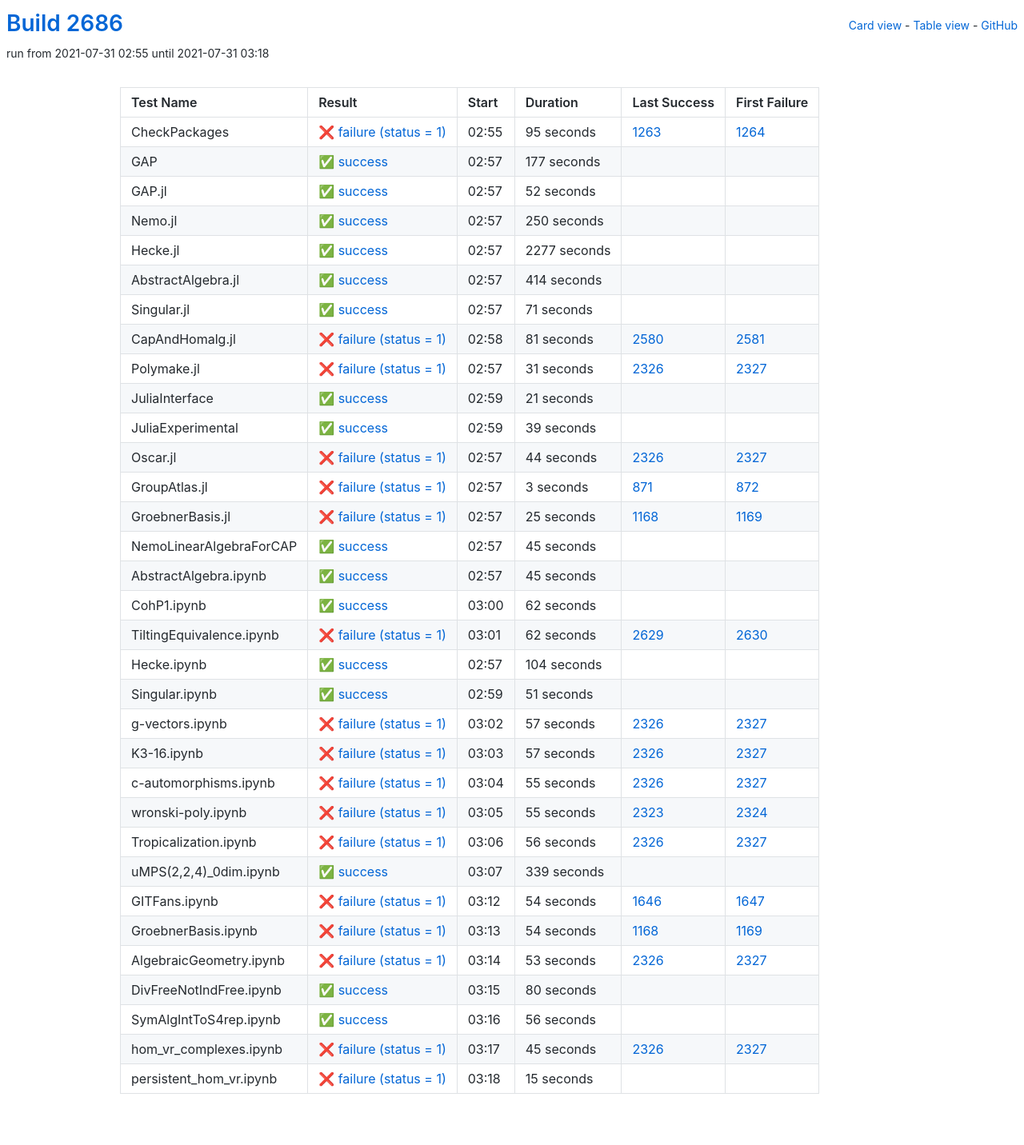
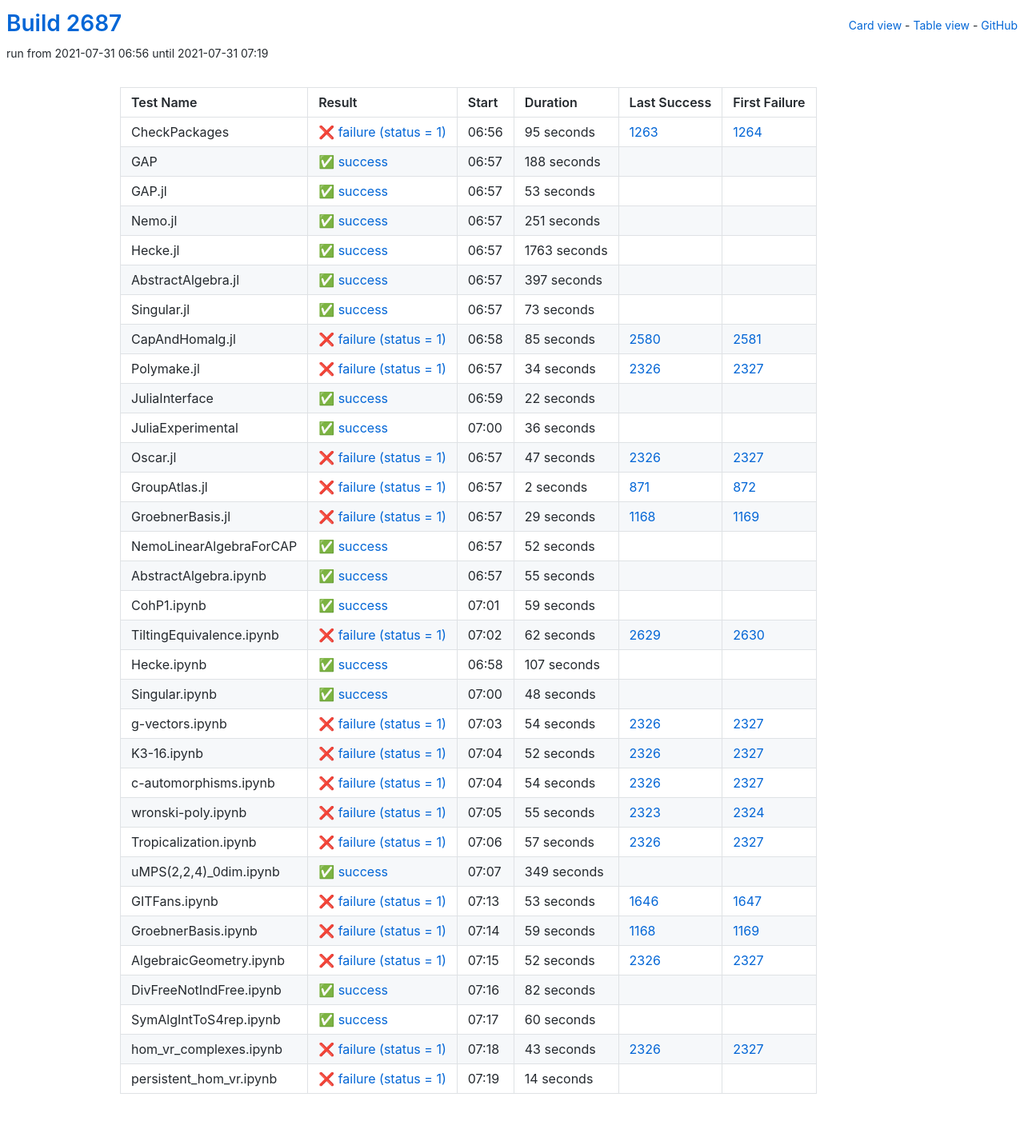
Before and after one commit to oscar-system/oscar-ci-status-stable, a Jekyll site: the page built from table.html, in a window 1280 px wide. Shown: the whole page at 80% size. Built offline with Jekyll 4.4.1, drawn with Linux system fonts in a browser that asks for light colours.

Commit message:
Build #2687

```diff
--- a/_data/ci.yml
+++ b/_data/ci.yml
@@ -1,6 +1,6 @@
 ---
-build: 2686
-build_url: https://oscarci.mathematik.uni-kl.de/job/oscar-stable/2686/
+build: 2687
+build_url: https://oscarci.mathematik.uni-kl.de/job/oscar-stable/2687/
 job: oscar-stable
 organization: oscar-system
 repo: oscar-ci-status-stable
@@ -8,8 +8,8 @@ repourl: https://github.com/oscar-system/oscar-ci-status-stable
 tests:
 - name: CheckPackages
   id: checkpackages
-  log: https://oscarci.mathematik.uni-kl.de/job/oscar-stable/2686/artifact/logs/build-2686/CheckPackages.log
-  start: 2021-07-31 02:55
+  log: https://oscarci.mathematik.uni-kl.de/job/oscar-stable/2687/artifact/logs/build-2687/CheckPackages.log
+  start: 2021-07-31 06:56
   success: false
   exitcode: 1
   status: failure
@@ -20,20 +20,164 @@ tests:
   first_failure_url: https://oscarci.mathematik.uni-kl.de/job/oscar-stable/1264/
 - name: GAP
   id: gap
-  log: https://oscarci.mathematik.uni-kl.de/job/oscar-stable/2686/artifact/logs/build-2686/GAP.log
-  start: 2021-07-31 02:57
+  log: https://oscarci.mathematik.uni-kl.de/job/oscar-stable/2687/artifact/logs/build-2687/GAP.log
+  start: 2021-07-31 06:57
   success: true
   exitcode: 0
   status: success
-  duration: 177
+  duration: 188
   last_success: false
   last_success_url:
   first_failure: false
   first_failure_url:
 - name: GAP.jl
   id: gap-jl
-  log: https://oscarci.mathematik.uni-kl.de/job/oscar-stable/2686/artifact/logs/build-2686/GAP.jl.log
-  start: 2021-07-31 02:57
+  log: https://oscarci.mathematik.uni-kl.de/job/oscar-stable/2687/artifact/logs/build-2687/GAP.jl.log
+  start: 2021-07-31 06:57
+  success: true
+  exitcode: 0
+  status: success
+  duration: 53
+  last_success: false
+  last_success_url:
+  first_failure: false
+  first_failure_url:
+- name: Nemo.jl
+  id: nemo-jl
+  log: https://oscarci.mathematik.uni-kl.de/job/oscar-stable/2687/artifact/logs/build-2687/Nemo.jl.log
+  start: 2021-07-31 06:57
+  success: true
+  exitcode: 0
+  status: success
+  duration: 251
+  last_success: false
+  last_success_url:
+  first_failure: false
+  first_failure_url:
+- name: Hecke.jl
+  id: hecke-jl
+  log: https://oscarci.mathematik.uni-kl.de/job/oscar-stable/2687/artifact/logs/build-2687/Hecke.jl.log
+  start: 2021-07-31 06:57
+  success: true
+  exitcode: 0
+  status: success
+  duration: 1763
+  last_success: false
+  last_success_url:
+  first_failure: false
+  first_failure_url:
+- name: AbstractAlgebra.jl
+  id: abstractalgebra-jl
+  log: https://oscarci.mathematik.uni-kl.de/job/oscar-stable/2687/artifact/logs/build-2687/AbstractAlgebra.jl.log
+  start: 2021-07-31 06:57
+  success: true
+  exitcode: 0
+  status: success
+  duration: 397
+  last_success: false
+  last_success_url:
+  first_failure: false
+  first_failure_url:
+- name: Singular.jl
+  id: singular-jl
+  log: https://oscarci.mathematik.uni-kl.de/job/oscar-stable/2687/artifact/logs/build-2687/Singular.jl.log
+  start: 2021-07-31 06:57
+  success: true
+  exitcode: 0
+  status: success
+  duration: 73
+  last_success: false
+  last_success_url:
+  first_failure: false
+  first_failure_url:
+- name: CapAndHomalg.jl
+  id: capandhomalg-jl
+  log: https://oscarci.mathematik.uni-kl.de/job/oscar-stable/2687/artifact/logs/build-2687/CapAndHomalg.jl.log
+  start: 2021-07-31 06:58
+  success: false
+  exitcode: 1
+  status: failure
+  duration: 85
+  last_success: 2580
+  last_success_url: https://oscarci.mathematik.uni-kl.de/job/oscar-stable/2580/
+  first_failure: 2581
+  first_failure_url: https://oscarci.mathematik.uni-kl.de/job/oscar-stable/2581/
+- name: Polymake.jl
+  id: polymake-jl
+  log: https://oscarci.mathematik.uni-kl.de/job/oscar-stable/2687/artifact/logs/build-2687/Polymake.jl.log
+  start: 2021-07-31 06:57
+  success: false
+  exitcode: 1
+  status: failure
+  duration: 34
+  last_success: 2326
+  last_success_url: https://oscarci.mathematik.uni-kl.de/job/oscar-stable/2326/
+  first_failure: 2327
+  first_failure_url: https://oscarci.mathematik.uni-kl.de/job/oscar-stable/2327/
+- name: JuliaInterface
+  id: juliainterface
+  log: https://oscarci.mathematik.uni-kl.de/job/oscar-stable/2687/artifact/logs/build-2687/JuliaInterface.log
+  start: 2021-07-31 06:59
+  success: true
+  exitcode: 0
+  status: success
+  duration: 22
+  last_success: false
+  last_success_url:
+  first_failure: false
+  first_failure_url:
+- name: JuliaExperimental
+  id: juliaexperimental
+  log: https://oscarci.mathematik.uni-kl.de/job/oscar-stable/2687/artifact/logs/build-2687/JuliaExperimental.log
+  start: 2021-07-31 07:00
+  success: true
+  exitcode: 0
+  status: success
+  duration: 36
+  last_success: false
+  last_success_url:
+  first_failure: false
+  first_failure_url:
+- name: Oscar.jl
+  id: oscar-jl
+  log: https://oscarci.mathematik.uni-kl.de/job/oscar-stable/2687/artifact/logs/build-2687/Oscar.jl.log
+  start: 2021-07-31 06:57
+  success: false
+  exitcode: 1
+  status: failure
+  duration: 47
+  last_success: 2326
+  last_success_url: https://oscarci.mathematik.uni-kl.de/job/oscar-stable/2326/
+  first_failure: 2327
+  first_failure_url: https://oscarci.mathematik.uni-kl.de/job/oscar-stable/2327/
+- name: GroupAtlas.jl
+  id: groupatlas-jl
+  log: https://oscarci.mathematik.uni-kl.de/job/oscar-stable/2687/artifact/logs/build-2687/GroupAtlas.jl.log
+  start: 2021-07-31 06:57
+  success: false
+  exitcode: 1
+  status: failure
+  duration: 2
+  last_success: 871
+  last_success_url: https://oscarci.mathematik.uni-kl.de/job/oscar-stable/871/
+  first_failure: 872
+  first_failure_url: https://oscarci.mathematik.uni-kl.de/job/oscar-stable/872/
+- name: GroebnerBasis.jl
+  id: groebnerbasis-jl
+  log: https://oscarci.mathematik.uni-kl.de/job/oscar-stable/2687/artifact/logs/build-2687/GroebnerBasis.jl.log
+  start: 2021-07-31 06:57
+  success: false
+  exitcode: 1
+  status: failure
+  duration: 29
+  last_success: 1168
+  last_success_url: https://oscarci.mathematik.uni-kl.de/job/oscar-stable/1168/
+  first_failure: 1169
+  first_failure_url: https://oscarci.mathematik.uni-kl.de/job/oscar-stable/1169/
+- name: NemoLinearAlgebraForCAP
+  id: nemolinearalgebraforcap
+  log: https://oscarci.mathematik.uni-kl.de/job/oscar-stable/2687/artifact/logs/build-2687/NemoLinearAlgebraForCAP.log
+  start: 2021-07-31 06:57
   success: true
   exitcode: 0
   status: success
@@ -42,178 +186,34 @@ tests:
   last_success_url:
   first_failure: false
   first_failure_url:
-- name: Nemo.jl
-  id: nemo-jl
-  log: https://oscarci.mathematik.uni-kl.de/job/oscar-stable/2686/artifact/logs/build-2686/Nemo.jl.log
-  start: 2021-07-31 02:57
+- name: AbstractAlgebra.ipynb
+  id: abstractalgebra-ipynb
+  log: https://oscarci.mathematik.uni-kl.de/job/oscar-stable/2687/artifact/logs/build-2687/AbstractAlgebra.ipynb.log
+  start: 2021-07-31 06:57
   success: true
   exitcode: 0
   status: success
-  duration: 250
-  last_success: false
-  last_success_url:
-  first_failure: false
-  first_failure_url:
-- name: Hecke.jl
-  id: hecke-jl
-  log: https://oscarci.mathematik.uni-kl.de/job/oscar-stable/2686/artifact/logs/build-2686/Hecke.jl.log
-  start: 2021-07-31 02:57
-  success: true
-  exitcode: 0
-  status: success
-  duration: 2277
-  last_success: false
-  last_success_url:
-  first_failure: false
-  first_failure_url:
-- name: AbstractAlgebra.jl
-  id: abstractalgebra-jl
-  log: https://oscarci.mathematik.uni-kl.de/job/oscar-stable/2686/artifact/logs/build-2686/AbstractAlgebra.jl.log
-  start: 2021-07-31 02:57
-  success: true
-  exitcode: 0
-  status: success
-  duration: 414
-  last_success: false
-  last_success_url:
-  first_failure: false
-  first_failure_url:
-- name: Singular.jl
-  id: singular-jl
-  log: https://oscarci.mathematik.uni-kl.de/job/oscar-stable/2686/artifact/logs/build-2686/Singular.jl.log
-  start: 2021-07-31 02:57
-  success: true
-  exitcode: 0
-  status: success
-  duration: 71
-  last_success: false
-  last_success_url:
-  first_failure: false
-  first_failure_url:
-- name: CapAndHomalg.jl
-  id: capandhomalg-jl
-  log: https://oscarci.mathematik.uni-kl.de/job/oscar-stable/2686/artifact/logs/build-2686/CapAndHomalg.jl.log
-  start: 2021-07-31 02:58
-  success: false
-  exitcode: 1
-  status: failure
-  duration: 81
-  last_success: 2580
-  last_success_url: https://oscarci.mathematik.uni-kl.de/job/oscar-stable/2580/
-  first_failure: 2581
-  first_failure_url: https://oscarci.mathematik.uni-kl.de/job/oscar-stable/2581/
-- name: Polymake.jl
-  id: polymake-jl
-  log: https://oscarci.mathematik.uni-kl.de/job/oscar-stable/2686/artifact/logs/build-2686/Polymake.jl.log
-  start: 2021-07-31 02:57
-  success: false
-  exitcode: 1
-  status: failure
-  duration: 31
-  last_success: 2326
-  last_success_url: https://oscarci.mathematik.uni-kl.de/job/oscar-stable/2326/
-  first_failure: 2327
-  first_failure_url: https://oscarci.mathematik.uni-kl.de/job/oscar-stable/2327/
-- name: JuliaInterface
-  id: juliainterface
-  log: https://oscarci.mathematik.uni-kl.de/job/oscar-stable/2686/artifact/logs/build-2686/JuliaInterface.log
-  start: 2021-07-31 02:59
-  success: true
-  exitcode: 0
-  status: success
-  duration: 21
-  last_success: false
-  last_success_url:
-  first_failure: false
-  first_failure_url:
-- name: JuliaExperimental
-  id: juliaexperimental
-  log: https://oscarci.mathematik.uni-kl.de/job/oscar-stable/2686/artifact/logs/build-2686/JuliaExperimental.log
-  start: 2021-07-31 02:59
-  success: true
-  exitcode: 0
-  status: success
-  duration: 39
-  last_success: false
-  last_success_url:
-  first_failure: false
-  first_failure_url:
-- name: Oscar.jl
-  id: oscar-jl
-  log: https://oscarci.mathematik.uni-kl.de/job/oscar-stable/2686/artifact/logs/build-2686/Oscar.jl.log
-  start: 2021-07-31 02:57
-  success: false
-  exitcode: 1
-  status: failure
-  duration: 44
-  last_success: 2326
-  last_success_url: https://oscarci.mathematik.uni-kl.de/job/oscar-stable/2326/
-  first_failure: 2327
-  first_failure_url: https://oscarci.mathematik.uni-kl.de/job/oscar-stable/2327/
-- name: GroupAtlas.jl
-  id: groupatlas-jl
-  log: https://oscarci.mathematik.uni-kl.de/job/oscar-stable/2686/artifact/logs/build-2686/GroupAtlas.jl.log
-  start: 2021-07-31 02:57
-  success: false
-  exitcode: 1
-  status: failure
-  duration: 3
-  last_success: 871
-  last_success_url: https://oscarci.mathematik.uni-kl.de/job/oscar-stable/871/
-  first_failure: 872
-  first_failure_url: https://oscarci.mathematik.uni-kl.de/job/oscar-stable/872/
-- name: GroebnerBasis.jl
-  id: groebnerbasis-jl
-  log: https://oscarci.mathematik.uni-kl.de/job/oscar-stable/2686/artifact/logs/build-2686/GroebnerBasis.jl.log
-  start: 2021-07-31 02:57
-  success: false
-  exitcode: 1
-  status: failure
-  duration: 25
-  last_success: 1168
-  last_success_url: https://oscarci.mathematik.uni-kl.de/job/oscar-stable/1168/
-  first_failure: 1169
-  first_failure_url: https://oscarci.mathematik.uni-kl.de/job/oscar-stable/1169/
-- name: NemoLinearAlgebraForCAP
-  id: nemolinearalgebraforcap
-  log: https://oscarci.mathematik.uni-kl.de/job/oscar-stable/2686/artifact/logs/build-2686/NemoLinearAlgebraForCAP.log
-  start: 2021-07-31 02:57
-  success: true
-  exitcode: 0
-  status: success
-  duration: 45
-  last_success: false
-  last_success_url:
-  first_failure: false
-  first_failure_url:
-- name: AbstractAlgebra.ipynb
-  id: abstractalgebra-ipynb
-  log: https://oscarci.mathematik.uni-kl.de/job/oscar-stable/2686/artifact/logs/build-2686/AbstractAlgebra.ipynb.log
-  start: 2021-07-31 02:57
-  success: true
-  exitcode: 0
-  status: success
-  duration: 45
+  duration: 55
   last_success: false
   last_success_url:
   first_failure: false
   first_failure_url:
 - name: CohP1.ipynb
   id: cohp1-ipynb
-  log: https://oscarci.mathematik.uni-kl.de/job/oscar-stable/2686/artifact/logs/build-2686/CohP1.ipynb.log
-  start: 2021-07-31 03:00
+  log: https://oscarci.mathematik.uni-kl.de/job/oscar-stable/2687/artifact/logs/build-2687/CohP1.ipynb.log
+  start: 2021-07-31 07:01
   success: true
   exitcode: 0
   status: success
-  duration: 62
+  duration: 59
   last_success: false
   last_success_url:
   first_failure: false
   first_failure_url:
 - name: TiltingEquivalence.ipynb
   id: tiltingequivalence-ipynb
-  log: https://oscarci.mathematik.uni-kl.de/job/oscar-stable/2686/artifact/logs/build-2686/TiltingEquivalence.ipynb.log
-  start: 2021-07-31 03:01
+  log: https://oscarci.mathematik.uni-kl.de/job/oscar-stable/2687/artifact/logs/build-2687/TiltingEquivalence.ipynb.log
+  start: 2021-07-31 07:02
   success: false
   exitcode: 1
   status: failure
@@ -224,68 +224,68 @@ tests:
   first_failure_url: https://oscarci.mathematik.uni-kl.de/job/oscar-stable/2630/
 - name: Hecke.ipynb
   id: hecke-ipynb
-  log: https://oscarci.mathematik.uni-kl.de/job/oscar-stable/2686/artifact/logs/build-2686/Hecke.ipynb.log
-  start: 2021-07-31 02:57
+  log: https://oscarci.mathematik.uni-kl.de/job/oscar-stable/2687/artifact/logs/build-2687/Hecke.ipynb.log
+  start: 2021-07-31 06:58
   success: true
   exitcode: 0
   status: success
-  duration: 104
+  duration: 107
   last_success: false
   last_success_url:
   first_failure: false
   first_failure_url:
 - name: Singular.ipynb
   id: singular-ipynb
-  log: https://oscarci.mathematik.uni-kl.de/job/oscar-stable/2686/artifact/logs/build-2686/Singular.ipynb.log
-  start: 2021-07-31 02:59
+  log: https://oscarci.mathematik.uni-kl.de/job/oscar-stable/2687/artifact/logs/build-2687/Singular.ipynb.log
+  start: 2021-07-31 07:00
   success: true
   exitcode: 0
   status: success
-  duration: 51
+  duration: 48
   last_success: false
   last_success_url:
   first_failure: false
   first_failure_url:
 - name: g-vectors.ipynb
   id: g-vectors-ipynb
-  log: https://oscarci.mathematik.uni-kl.de/job/oscar-stable/2686/artifact/logs/build-2686/g-vectors.ipynb.log
-  start: 2021-07-31 03:02
+  log: https://oscarci.mathematik.uni-kl.de/job/oscar-stable/2687/artifact/logs/build-2687/g-vectors.ipynb.log
+  start: 2021-07-31 07:03
   success: false
   exitcode: 1
   status: failure
-  duration: 57
+  duration: 54
   last_success: 2326
   last_success_url: https://oscarci.mathematik.uni-kl.de/job/oscar-stable/2326/
   first_failure: 2327
   first_failure_url: https://oscarci.mathematik.uni-kl.de/job/oscar-stable/2327/
 - name: K3-16.ipynb
   id: k3-16-ipynb
-  log: https://oscarci.mathematik.uni-kl.de/job/oscar-stable/2686/artifact/logs/build-2686/K3-16.ipynb.log
-  start: 2021-07-31 03:03
+  log: https://oscarci.mathematik.uni-kl.de/job/oscar-stable/2687/artifact/logs/build-2687/K3-16.ipynb.log
+  start: 2021-07-31 07:04
   success: false
   exitcode: 1
   status: failure
-  duration: 57
+  duration: 52
   last_success: 2326
   last_success_url: https://oscarci.mathematik.uni-kl.de/job/oscar-stable/2326/
   first_failure: 2327
   first_failure_url: https://oscarci.mathematik.uni-kl.de/job/oscar-stable/2327/
 - name: c-automorphisms.ipynb
   id: c-automorphisms-ipynb
-  log: https://oscarci.mathematik.uni-kl.de/job/oscar-stable/2686/artifact/logs/build-2686/c-automorphisms.ipynb.log
-  start: 2021-07-31 03:04
+  log: https://oscarci.mathematik.uni-kl.de/job/oscar-stable/2687/artifact/logs/build-2687/c-automorphisms.ipynb.log
+  start: 2021-07-31 07:04
   success: false
   exitcode: 1
   status: failure
-  duration: 55
+  duration: 54
   last_success: 2326
   last_success_url: https://oscarci.mathematik.uni-kl.de/job/oscar-stable/2326/
   first_failure: 2327
   first_failure_url: https://oscarci.mathematik.uni-kl.de/job/oscar-stable/2327/
 - name: wronski-poly.ipynb
   id: wronski-poly-ipynb
-  log: https://oscarci.mathematik.uni-kl.de/job/oscar-stable/2686/artifact/logs/build-2686/wronski-poly.ipynb.log
-  start: 2021-07-31 03:05
+  log: https://oscarci.mathematik.uni-kl.de/job/oscar-stable/2687/artifact/logs/build-2687/wronski-poly.ipynb.log
+  start: 2021-07-31 07:05
   success: false
   exitcode: 1
   status: failure
@@ -296,108 +296,108 @@ tests:
   first_failure_url: https://oscarci.mathematik.uni-kl.de/job/oscar-stable/2324/
 - name: Tropicalization.ipynb
   id: tropicalization-ipynb
-  log: https://oscarci.mathematik.uni-kl.de/job/oscar-stable/2686/artifact/logs/build-2686/Tropicalization.ipynb.log
-  start: 2021-07-31 03:06
+  log: https://oscarci.mathematik.uni-kl.de/job/oscar-stable/2687/artifact/logs/build-2687/Tropicalization.ipynb.log
+  start: 2021-07-31 07:06
   success: false
   exitcode: 1
   status: failure
-  duration: 56
+  duration: 57
   last_success: 2326
   last_success_url: https://oscarci.mathematik.uni-kl.de/job/oscar-stable/2326/
   first_failure: 2327
   first_failure_url: https://oscarci.mathematik.uni-kl.de/job/oscar-stable/2327/
 - name: uMPS(2,2,4)_0dim.ipynb
   id: umps-2-2-4-0dim-ipynb
-  log: https://oscarci.mathematik.uni-kl.de/job/oscar-stable/2686/artifact/logs/build-2686/uMPS-2-2-4-_0dim.ipynb.log
-  start: 2021-07-31 03:07
+  log: https://oscarci.mathematik.uni-kl.de/job/oscar-stable/2687/artifact/logs/build-2687/uMPS-2-2-4-_0dim.ipynb.log
+  start: 2021-07-31 07:07
   success: true
   exitcode: 0
   status: success
-  duration: 339
+  duration: 349
   last_success: false
   last_success_url:
   first_failure: false
   first_failure_url:
 - name: GITFans.ipynb
   id: gitfans-ipynb
-  log: https://oscarci.mathematik.uni-kl.de/job/oscar-stable/2686/artifact/logs/build-2686/GITFans.ipynb.log
-  start: 2021-07-31 03:12
+  log: https://oscarci.mathematik.uni-kl.de/job/oscar-stable/2687/artifact/logs/build-2687/GITFans.ipynb.log
+  start: 2021-07-31 07:13
   success: false
   exitcode: 1
   status: failure
-  duration: 54
+  duration: 53
   last_success: 1646
   last_success_url: https://oscarci.mathematik.uni-kl.de/job/oscar-stable/1646/
   first_failure: 1647
   first_failure_url: https://oscarci.mathematik.uni-kl.de/job/oscar-stable/1647/
 - name: GroebnerBasis.ipynb
   id: groebnerbasis-ipynb
-  log: https://oscarci.mathematik.uni-kl.de/job/oscar-stable/2686/artifact/logs/build-2686/GroebnerBasis.ipynb.log
-  start: 2021-07-31 03:13
+  log: https://oscarci.mathematik.uni-kl.de/job/oscar-stable/2687/artifact/logs/build-2687/GroebnerBasis.ipynb.log
+  start: 2021-07-31 07:14
   success: false
   exitcode: 1
   status: failure
-  duration: 54
+  duration: 59
   last_success: 1168
   last_success_url: https://oscarci.mathematik.uni-kl.de/job/oscar-stable/1168/
   first_failure: 1169
   first_failure_url: https://oscarci.mathematik.uni-kl.de/job/oscar-stable/1169/
 - name: AlgebraicGeometry.ipynb
   id: algebraicgeometry-ipynb
-  log: https://oscarci.mathematik.uni-kl.de/job/oscar-stable/2686/artifact/logs/build-2686/AlgebraicGeometry.ipynb.log
-  start: 2021-07-31 03:14
+  log: https://oscarci.mathematik.uni-kl.de/job/oscar-stable/2687/artifact/logs/build-2687/AlgebraicGeometry.ipynb.log
+  start: 2021-07-31 07:15
   success: false
   exitcode: 1
   status: failure
-  duration: 53
+  duration: 52
   last_success: 2326
   last_success_url: https://oscarci.mathematik.uni-kl.de/job/oscar-stable/2326/
   first_failure: 2327
   first_failure_url: https://oscarci.mathematik.uni-kl.de/job/oscar-stable/2327/
 - name: DivFreeNotIndFree.ipynb
   id: divfreenotindfree-ipynb
-  log: https://oscarci.mathematik.uni-kl.de/job/oscar-stable/2686/artifact/logs/build-2686/DivFreeNotIndFree.ipynb.log
-  start: 2021-07-31 03:15
+  log: https://oscarci.mathematik.uni-kl.de/job/oscar-stable/2687/artifact/logs/build-2687/DivFreeNotIndFree.ipynb.log
+  start: 2021-07-31 07:16
   success: true
   exitcode: 0
   status: success
-  duration: 80
+  duration: 82
   last_success: false
   last_success_url:
   first_failure: false
   first_failure_url:
 - name: SymAlgIntToS4rep.ipynb
   id: symalginttos4rep-ipynb
-  log: https://oscarci.mathematik.uni-kl.de/job/oscar-stable/2686/artifact/logs/build-2686/SymAlgIntToS4rep.ipynb.log
-  start: 2021-07-31 03:16
+  log: https://oscarci.mathematik.uni-kl.de/job/oscar-stable/2687/artifact/logs/build-2687/SymAlgIntToS4rep.ipynb.log
+  start: 2021-07-31 07:17
   success: true
   exitcode: 0
   status: success
-  duration: 56
+  duration: 60
   last_success: false
   last_success_url:
   first_failure: false
   first_failure_url:
 - name: hom_vr_complexes.ipynb
   id: hom-vr-complexes-ipynb
-  log: https://oscarci.mathematik.uni-kl.de/job/oscar-stable/2686/artifact/logs/build-2686/hom_vr_complexes.ipynb.log
-  start: 2021-07-31 03:17
+  log: https://oscarci.mathematik.uni-kl.de/job/oscar-stable/2687/artifact/logs/build-2687/hom_vr_complexes.ipynb.log
+  start: 2021-07-31 07:18
   success: false
   exitcode: 1
   status: failure
-  duration: 45
+  duration: 43
   last_success: 2326
   last_success_url: https://oscarci.mathematik.uni-kl.de/job/oscar-stable/2326/
   first_failure: 2327
   first_failure_url: https://oscarci.mathematik.uni-kl.de/job/oscar-stable/2327/
 - name: persistent_hom_vr.ipynb
   id: persistent-hom-vr-ipynb
-  log: https://oscarci.mathematik.uni-kl.de/job/oscar-stable/2686/artifact/logs/build-2686/persistent_hom_vr.ipynb.log
-  start: 2021-07-31 03:18
+  log: https://oscarci.mathematik.uni-kl.de/job/oscar-stable/2687/artifact/logs/build-2687/persistent_hom_vr.ipynb.log
+  start: 2021-07-31 07:19
   success: false
   exitcode: 1
   status: failure
-  duration: 15
+  duration: 14
   last_success: false
   last_success_url:
   first_failure: false
```
Also changed, not shown: README.md.
